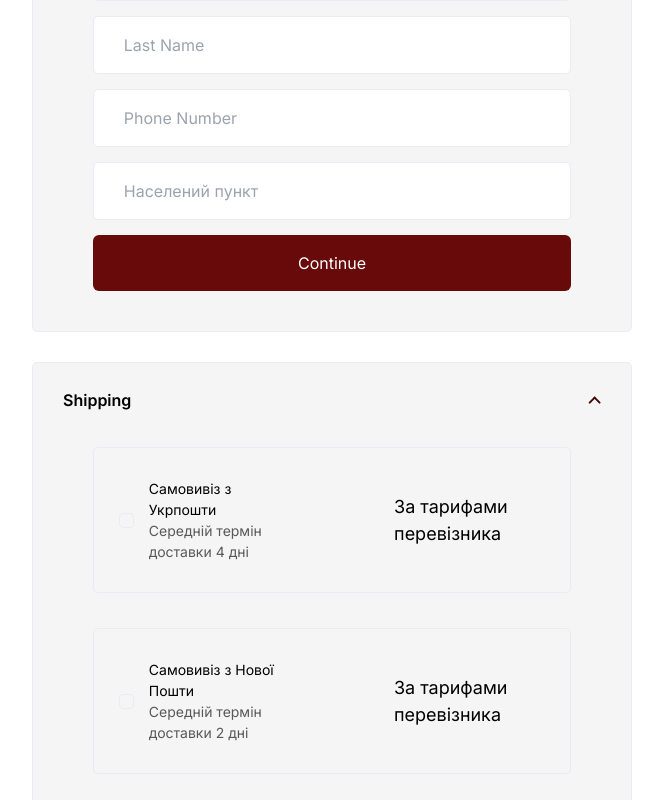
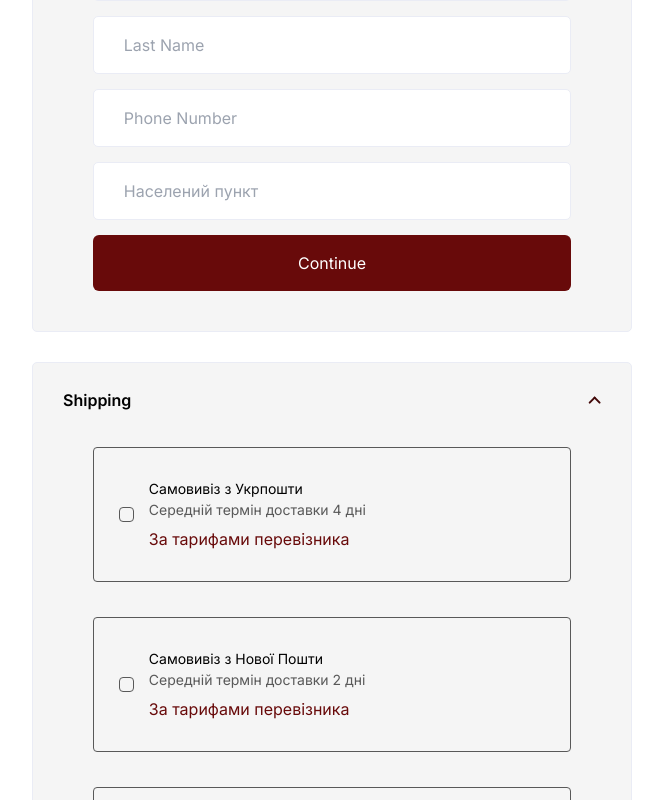
Before and after one commit to SoftLion-Co/timestone-prototype, a Next.js app: page /checkout in a window 1280 px wide. Both pictures are taken after a click on the picture 674 px from the left and 926 px from the top of the page. Shown: the part 526-1326 px from the top of the page, without its empty margins (80-743 px from the left). Built offline with nearby package versions, Linux system fonts and the light colour scheme.

Commit message:
Update CheckboxComponent.tsx

```diff
--- a/components/CheckboxComponent.tsx
+++ b/components/CheckboxComponent.tsx
@@ -20,7 +20,7 @@ const CheckboxComponent: FC<checkboxProps> = ({
   onChange,
 }) => {
   return (
-    <div className="flex flex-col my-[10px] mx-[10px] py-[30px] px-[25px] border-[1px] border-whisper rounded cursor-pointer mini:w-[80%] w-[100%]">
+    <div className="flex flex-col my-[10px] mx-[10px] py-[30px] px-[25px] border-[1px] border-silver rounded cursor-pointer mini:w-[80%] w-[100%]">
       <div className="flex items-center" onClick={onChange}>
         <input
           type="checkbox"
@@ -34,18 +34,18 @@ const CheckboxComponent: FC<checkboxProps> = ({
               ${
                 checked
                   ? "bg-darkBurgundy border-darkBurgundy"
-                  : "border-whisper"
+                  : "border-silver"
               }`}
         ></div>
 
-        <div className="ml-[15px] md:text-[14px] text-[11px]">
-          <p>{label}</p>
-          <p className="text-silver">{description}</p>
+        <div className="flex flex-col gap-[7px] ml-[15px] xl:flex-row xl:items-center xl:justify-between w-full">
+          <div className="md:text-[14px] text-[11px] whitespace-nowrap">
+            <p>{label}</p>
+            <p className="text-silver">{description}</p>
+          </div>
+
+          <p className="text-darkBurgundy whitespace-nowrap">{price}</p>
         </div>
-
-        <p className="md:text-[18px] ml-[50px] lg:ml-[100px] xl:ml-[200px]">
-          {price}
-        </p>
       </div>
       {children}
     </div>
```
